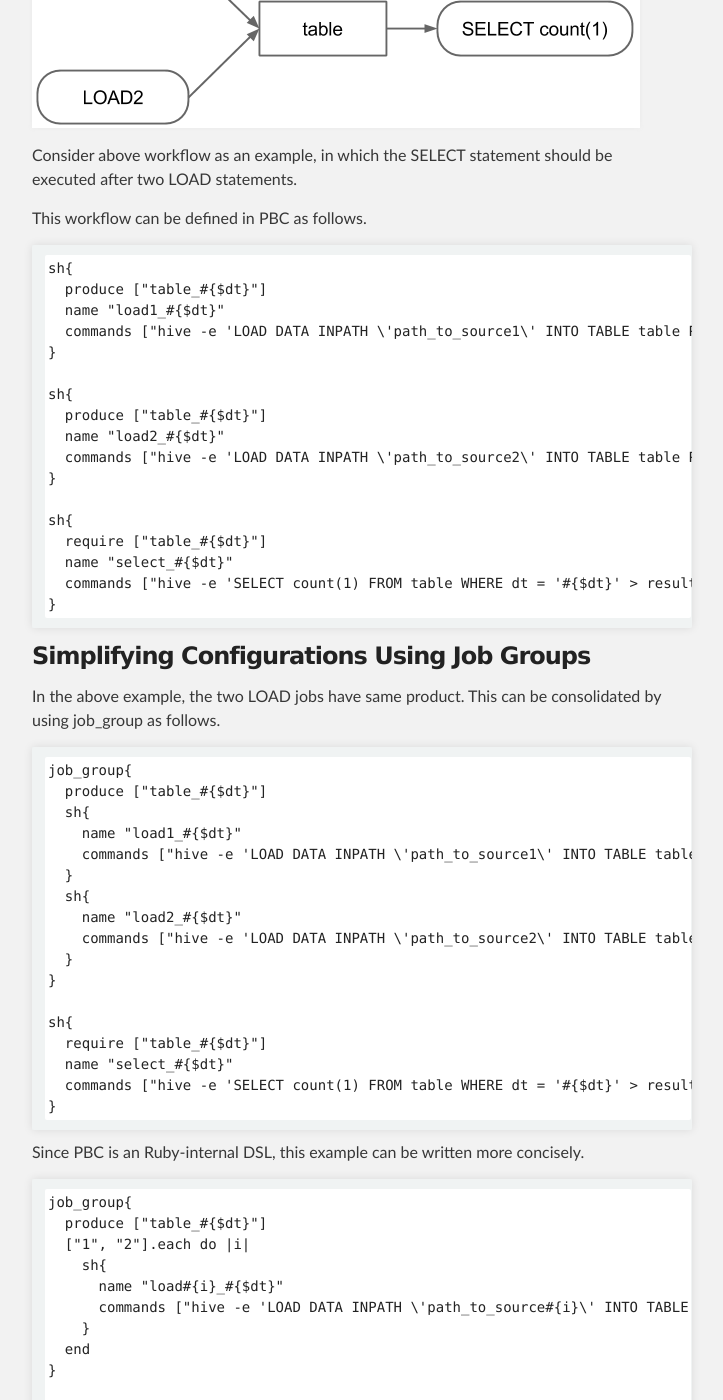
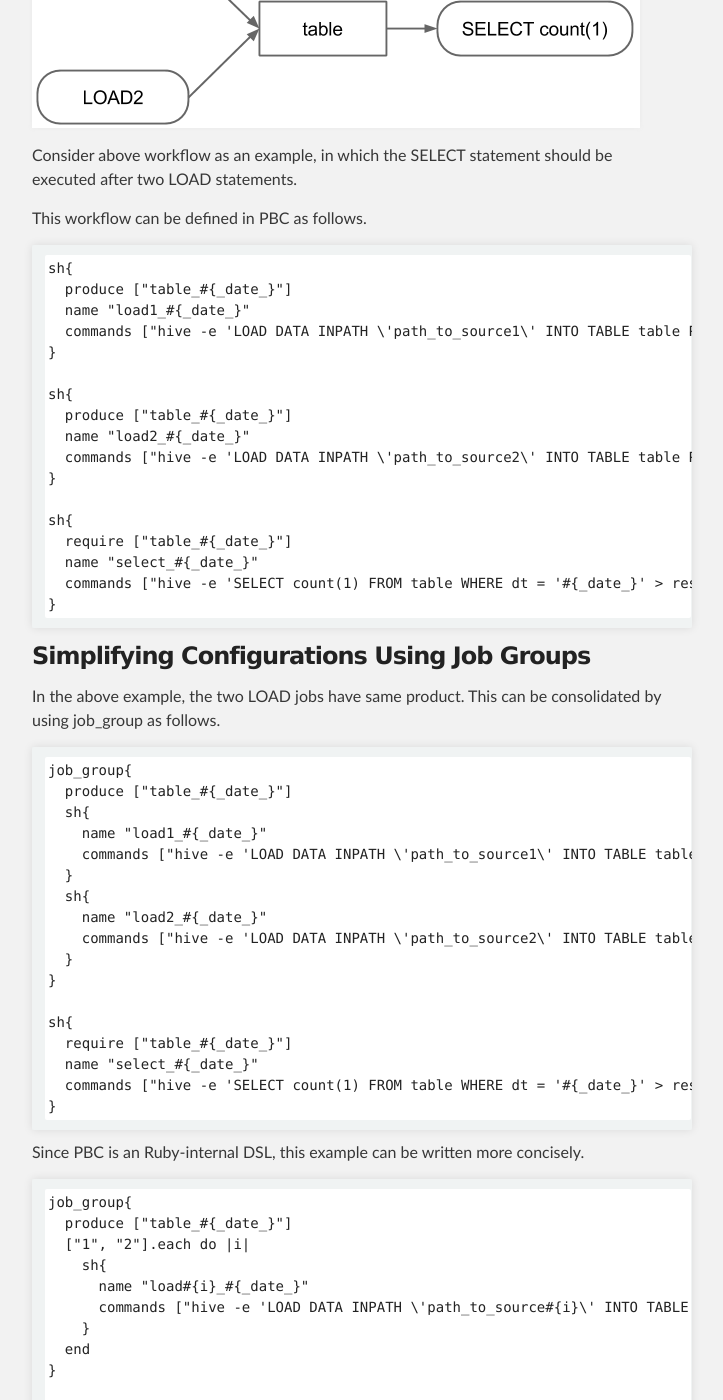
Before and after one commit to CyberAgent/patriot-workflow-scheduler, a Jekyll site: the page built from pbc.md, in a window 1280 px wide and 1400 px high, scrolled down 1240 px. Shown: the whole window, without its empty margins (288-1011 px from the left). Built offline with Jekyll 4.4.1, drawn with Linux system fonts in a browser that asks for light colours; Markdown is read by kramdown in place of the engine named in the settings; some of the changed text lies outside the part shown.

````diff
--- a/pbc.md
+++ b/pbc.md
@@ -28,14 +28,14 @@
 hello world
 ```
 The initial target of this scheduler is daily batch jobs and the script takes a date (or range of dates) as an argument.
-The date given as the argument can be used via the global variable '$dt'.
+The date given as the argument can be used via the variable '_date_'.
 For instance,
 
 ```
 % cat test.pbc
 sh{
   name 'test'
-  commands ["echo 'hello world (#{$dt})' > /tmp/out.txt"]
+  commands ["echo 'hello world (#{_date_})' > /tmp/out.txt"]
 }
 % ./bin/patriot execute 2015-04-01 test.pbc
 % cat /tmp/out.txt
@@ -53,21 +53,21 @@
 
 ```
 sh{
-  produce ["table_#{$dt}"]
-  name "load1_#{$dt}"
-  commands ["hive -e 'LOAD DATA INPATH \'path_to_source1\' INTO TABLE table PARTITION (dt = \'#{$dt}\', type = \'1\')"]
+  produce ["table_#{_date_}"]
+  name "load1_#{_date_}"
+  commands ["hive -e 'LOAD DATA INPATH \'path_to_source1\' INTO TABLE table PARTITION (dt = \'#{_date_}\', type = \'1\')"]
 }
 
 sh{
-  produce ["table_#{$dt}"]
-  name "load2_#{$dt}"
-  commands ["hive -e 'LOAD DATA INPATH \'path_to_source2\' INTO TABLE table PARTITION (dt = \'#{$dt}\', type = \'2\')"]
+  produce ["table_#{_date_}"]
+  name "load2_#{_date_}"
+  commands ["hive -e 'LOAD DATA INPATH \'path_to_source2\' INTO TABLE table PARTITION (dt = \'#{_date_}\', type = \'2\')"]
 }
 
 sh{
-  require ["table_#{$dt}"]
-  name "select_#{$dt}"
-  commands ["hive -e 'SELECT count(1) FROM table WHERE dt = '#{$dt}' > result_#{$dt}"]
+  require ["table_#{_date_}"]
+  name "select_#{_date_}"
+  commands ["hive -e 'SELECT count(1) FROM table WHERE dt = '#{_date_}' > result_#{_date_}"]
 }
 ```
 
@@ -78,40 +78,40 @@
 
 ```
 job_group{
-  produce ["table_#{$dt}"]
+  produce ["table_#{_date_}"]
   sh{
-    name "load1_#{$dt}"
-    commands ["hive -e 'LOAD DATA INPATH \'path_to_source1\' INTO TABLE table PARTITION (dt = \'#{$dt}\', type = \'1\')"]
+    name "load1_#{_date_}"
+    commands ["hive -e 'LOAD DATA INPATH \'path_to_source1\' INTO TABLE table PARTITION (dt = \'#{_date_}\', type = \'1\')"]
   }
   sh{
-    name "load2_#{$dt}"
-    commands ["hive -e 'LOAD DATA INPATH \'path_to_source2\' INTO TABLE table PARTITION (dt = \'#{$dt}\', type = \'2\')"]
+    name "load2_#{_date_}"
+    commands ["hive -e 'LOAD DATA INPATH \'path_to_source2\' INTO TABLE table PARTITION (dt = \'#{_date_}\', type = \'2\')"]
   }
 }
 
 sh{
-  require ["table_#{$dt}"]
-  name "select_#{$dt}"
-  commands ["hive -e 'SELECT count(1) FROM table WHERE dt = '#{$dt}' > result_#{$dt}"]
+  require ["table_#{_date_}"]
+  name "select_#{_date_}"
+  commands ["hive -e 'SELECT count(1) FROM table WHERE dt = '#{_date_}' > result_#{_date_}"]
 }
 ```
 Since PBC is an Ruby-internal DSL, this example can be written more concisely.
 
 ```
 job_group{
-  produce ["table_#{$dt}"]
+  produce ["table_#{_date_}"]
   ["1", "2"].each do |i|
     sh{
-      name "load#{i}_#{$dt}"
-      commands ["hive -e 'LOAD DATA INPATH \'path_to_source#{i}\' INTO TABLE table PARTITION (dt = \'#{$dt}\', type = \'#{i}\')"]
+      name "load#{i}_#{_date_}"
+      commands ["hive -e 'LOAD DATA INPATH \'path_to_source#{i}\' INTO TABLE table PARTITION (dt = \'#{_date_}\', type = \'#{i}\')"]
     }
   end
 }
 
 sh{
-  require ["table_#{$dt}"]
-  name "select_#{$dt}"
-  commands ["hive -e 'SELECT count(1) FROM table WHERE dt = \'#{$dt}\'' > result_#{$dt}"]
+  require ["table_#{_date_}"]
+  name "select_#{_date_}"
+  commands ["hive -e 'SELECT count(1) FROM table WHERE dt = \'#{_date_}\'' > result_#{_date_}"]
 }
 ```
 
@@ -230,21 +230,21 @@
 
 ```
 job_group{
-  produce ["table_#{$dt}"]
+  produce ["table_#{_date_}"]
   ["1", "2"].each do |i|
     hive_load{
       table 'table'
-      partition 'dt' => $dt, 'type' => i
+      partition 'dt' => _date_, 'type' => i
       source "path_to_source#{i}"
     }
   end
 }
 
 hive2db{
-  require ["table_#{$dt}"]
-  name "select_#{$dt}"
+  require ["table_#{_date_}"]
+  name "select_#{_date_}"
   db 'dbname'
   table 'tablename'
-  query "SELECT count(1) FROM table WHERE dt = '#{$dt}'"
+  query "SELECT count(1) FROM table WHERE dt = '#{_date_}'"
 }
 ```
````
Also changed, not shown: cli.md (+29 -2 lines).
